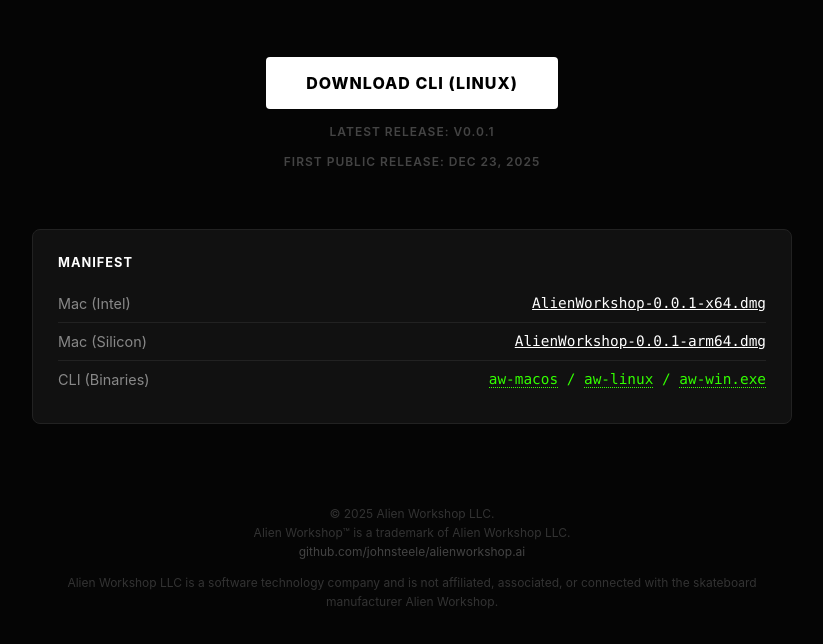
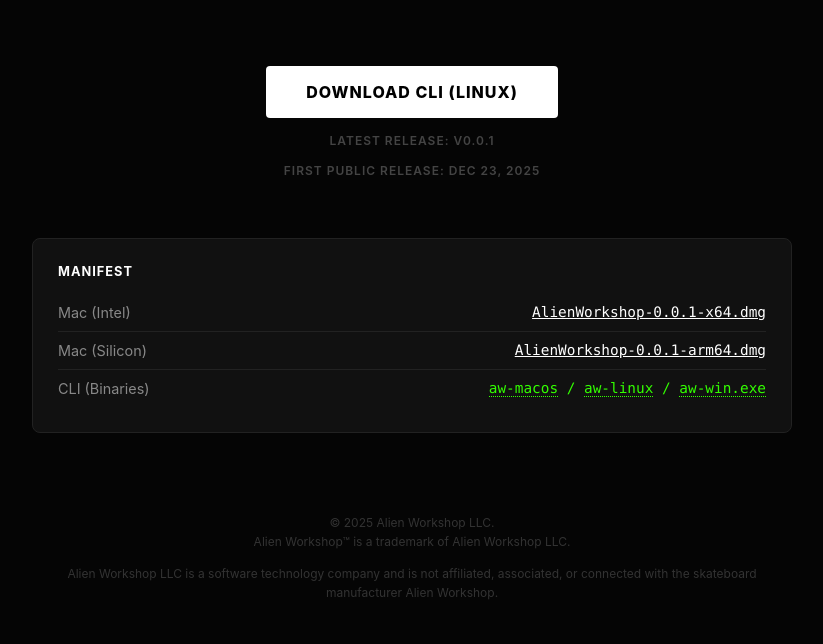
Before and after one commit to johnsteele/alienworkshop.ai, a plain HTML site: page docs/index.html in a window 1280 px wide. Shown: the part 156-800 px from the top of the page, without its empty margins (228-1051 px from the left). Drawn offline with Linux system fonts and the light colour scheme.

```diff
--- a/docs/index.html
+++ b/docs/index.html
@@ -174,7 +174,7 @@
         <div class="footer">
             &copy; 2025 Alien Workshop LLC.<br>
             Alien Workshop&trade; is a trademark of Alien Workshop LLC.<br>
-            <a href="https://github.com/johnsteele/alienworkshop.ai" style="color:#444; text-decoration:none;">github.com/johnsteele/alienworkshop.ai</a>
+            <!-- <a href="https://github.com/johnsteele/alienworkshop.ai" style="color:#444; text-decoration:none;">github.com/johnsteele/alienworkshop.ai</a> -->
             <p></p>
             <div style="margin-top: 10px;">
                 Alien Workshop LLC is a software technology company and is not affiliated, associated, or connected with the skateboard manufacturer Alien Workshop.
```
